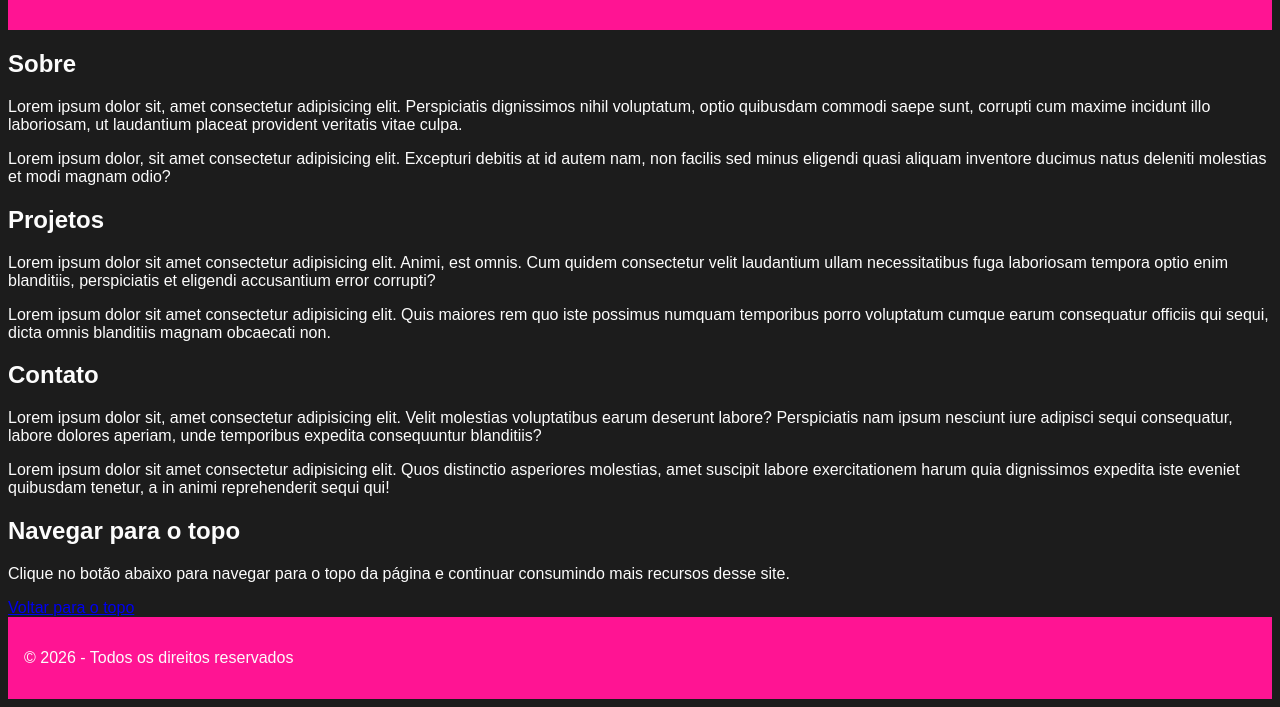
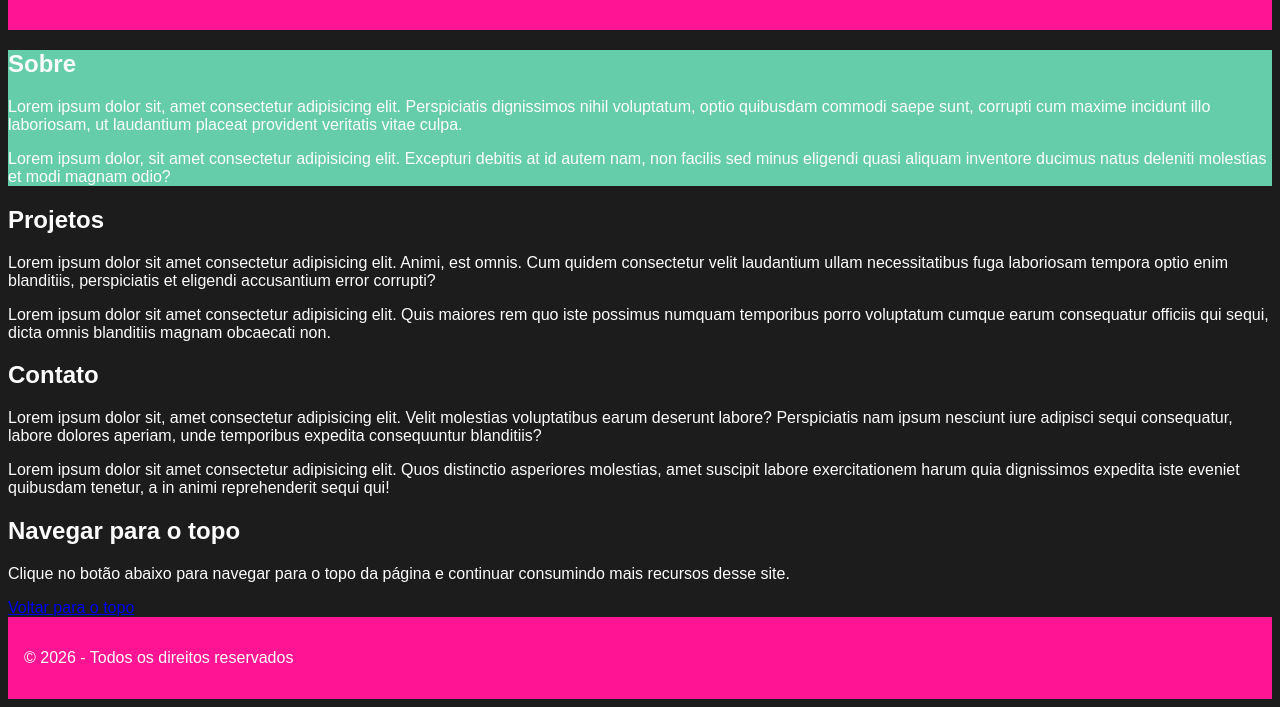
Before and after one commit to geovananascimentocosta08-maker/intro-html, a plain HTML site: page 10-navecao-vertical.html in a window 1280 px wide. Shown: the part 160-867 px from the top of the page. Drawn offline with Linux system fonts and the light colour scheme.

Commit message:
:Adiciona cor de fundo para seção sobre

```diff
--- a/10-navecao-linear.html
+++ b/10-navecao-vertical.html
@@ -22,6 +22,10 @@ header, footer {
 background-color: deeppink;
 padding: 1rem;
 }
+
+#sobre { background-color: mediumaquamarine;
+}
+
 </style>
 </head>
 
```
